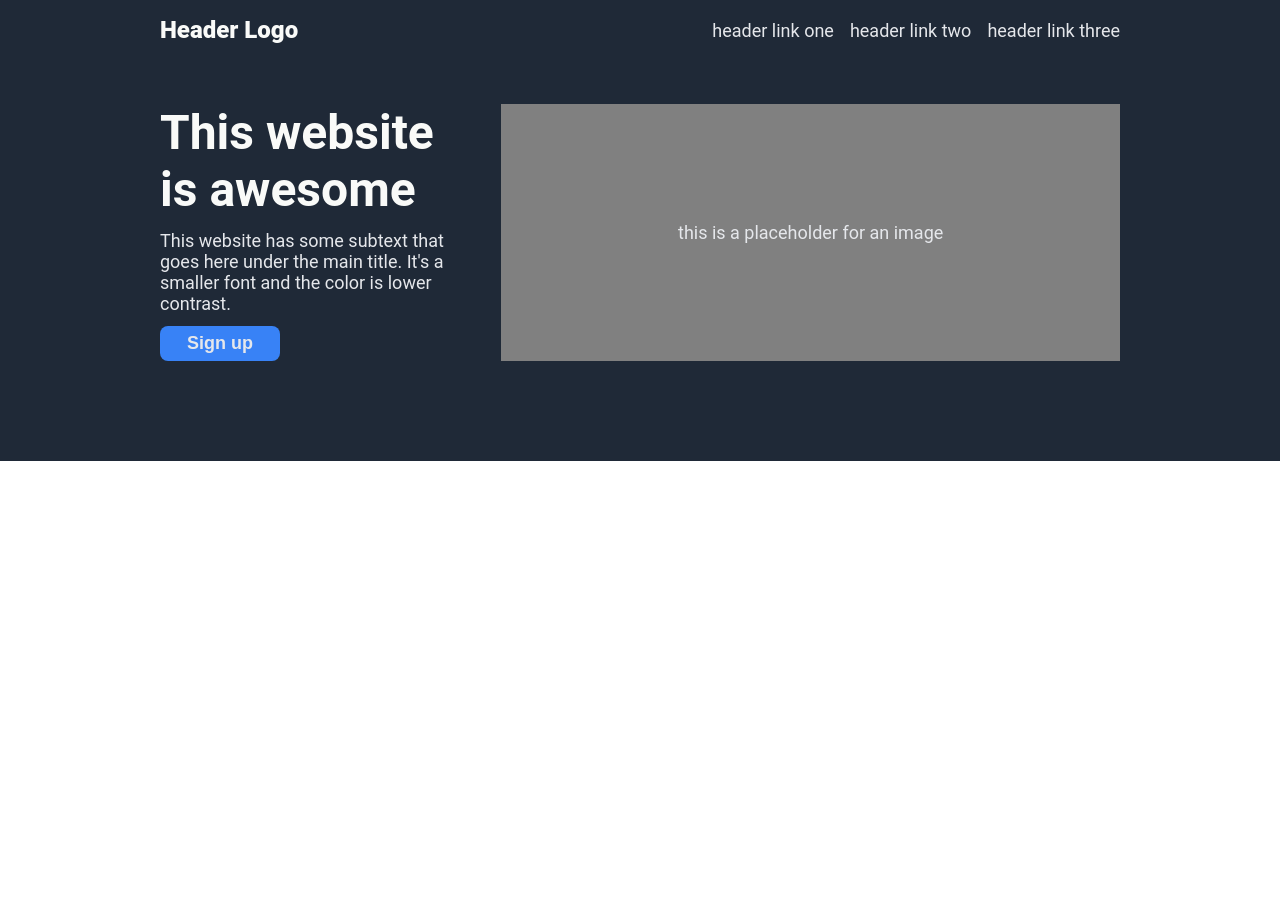
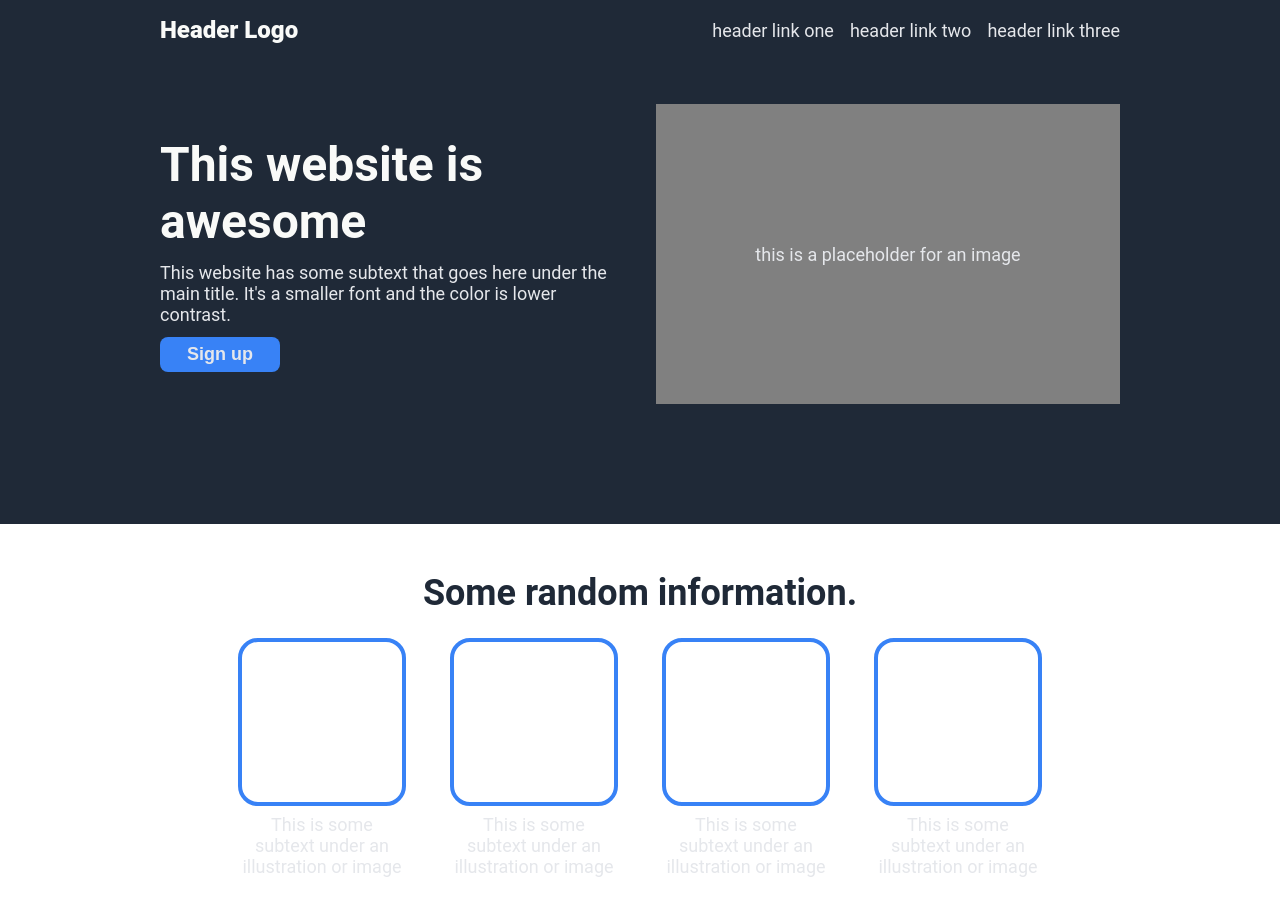
Before and after one commit to yotam1802/landing-page, a plain HTML site: page index.html in a window 1280 px wide. Before the commit the page ends 800 px from the top, so only its background shows below. Drawn offline with Linux system fonts and the light colour scheme.

Commit message:
Finish information section CSS and html
Added all content concerning the information section.

```diff
--- a/index.html
+++ b/index.html
@@ -28,7 +28,28 @@
         </div>
     </div>
 
-    <div class="content-section"></div>
+    <div class="content-section">
+        <div class="content-header">Some random information.</div>
+        <div class="content">
+            <div class="information">
+                <div class="frame"></div>
+                <div class="subtext">This is some subtext under an illustration or image</div>
+            </div>
+            <div class="information">
+                <div class="frame"></div>
+                <div class="subtext">This is some subtext under an illustration or image</div>
+            </div>
+            <div class="information">
+                <div class="frame"></div>
+                <div class="subtext">This is some subtext under an illustration or image</div>
+            </div>
+            <div class="information">
+                <div class="frame"></div>
+                <div class="subtext">This is some subtext under an illustration or image</div>
+            </div>
+        </div>
+    </div>
+
     <div class="quote-section"></div>
     <div clas="signup-section"></div>
     <div class="footer"></div>
--- a/styles.css
+++ b/styles.css
@@ -8,15 +8,17 @@ body {
 }
 
 .header {
+    flex: 1;
     background-color: #1F2937;
     display: flex;
     flex-direction: column;
     margin: 0;
-    padding: 16px 160px 100px 160px;
+    padding: 16px 160px 120px 160px;
 
 }
 
 .header-top {
+    flex: none;
     display: flex;
     justify-content: space-between;
     gap: 16px;
@@ -44,6 +46,7 @@ ul.header-links a {
 }
 
 .header-content {
+    flex: 1 1 300px;
     margin-top: 60px;
     display: flex;
     justify-content: space-between;
@@ -54,7 +57,7 @@ ul.header-links a {
     flex: 1;
     display: flex;
     flex-direction: column;
-    align-items: flex-start;
+    justify-content: center;
     flex-wrap: wrap;
     gap: 12px;
 }
@@ -86,12 +89,55 @@ ul.header-links a {
 }
 
 .header-content-right {
-    flex: 2;
+    flex: 1;
     display: flex;
     align-items: center;
     justify-content: center;
     color: #E5E7EB;
     font-size: 18px;
     background-color: #808080;
-    max-width: 800px;
 }
+
+.content-section {
+    flex: 1;
+    gap: 24px;
+    display: flex;
+    flex-direction: column;
+    justify-content: center;
+    align-items: center;
+    padding: 48px 240px 60px 240px;
+}
+
+.content-header {
+    font-size: 36px;
+    font-weight: bolder;
+    color: #1F2937;
+}
+
+.content {
+    display: flex;
+    justify-content: center;
+    gap: 44px;
+}
+
+.information {
+    display: flex;
+    flex-direction: column;
+    justify-content: center;
+    align-items: center;
+    text-align: center;
+    gap: 8px;
+}
+
+.frame {
+    border: 4px solid #3882F6;
+    border-radius: 20px;
+    width: 160px;
+    height: 160px;
+}
+
+.subtext {
+    color: #E5E7EB;
+    font-size: 18px;
+    width: 160px;
+}
```
